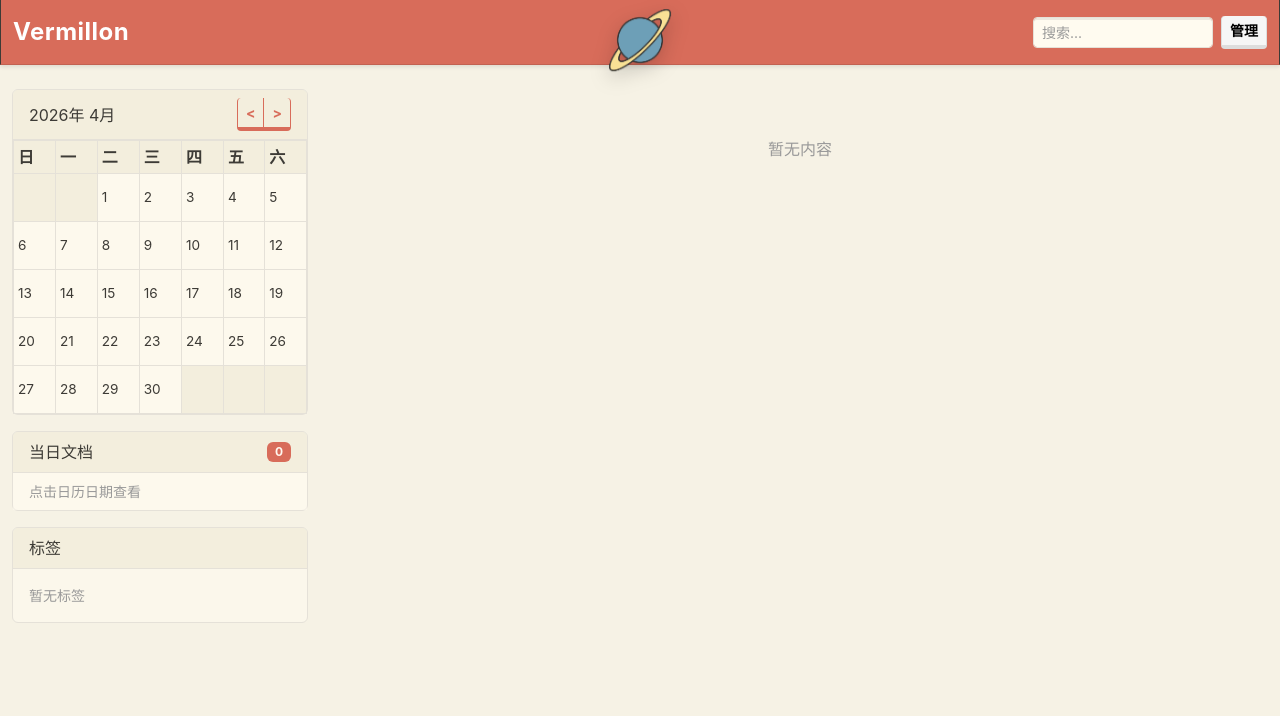
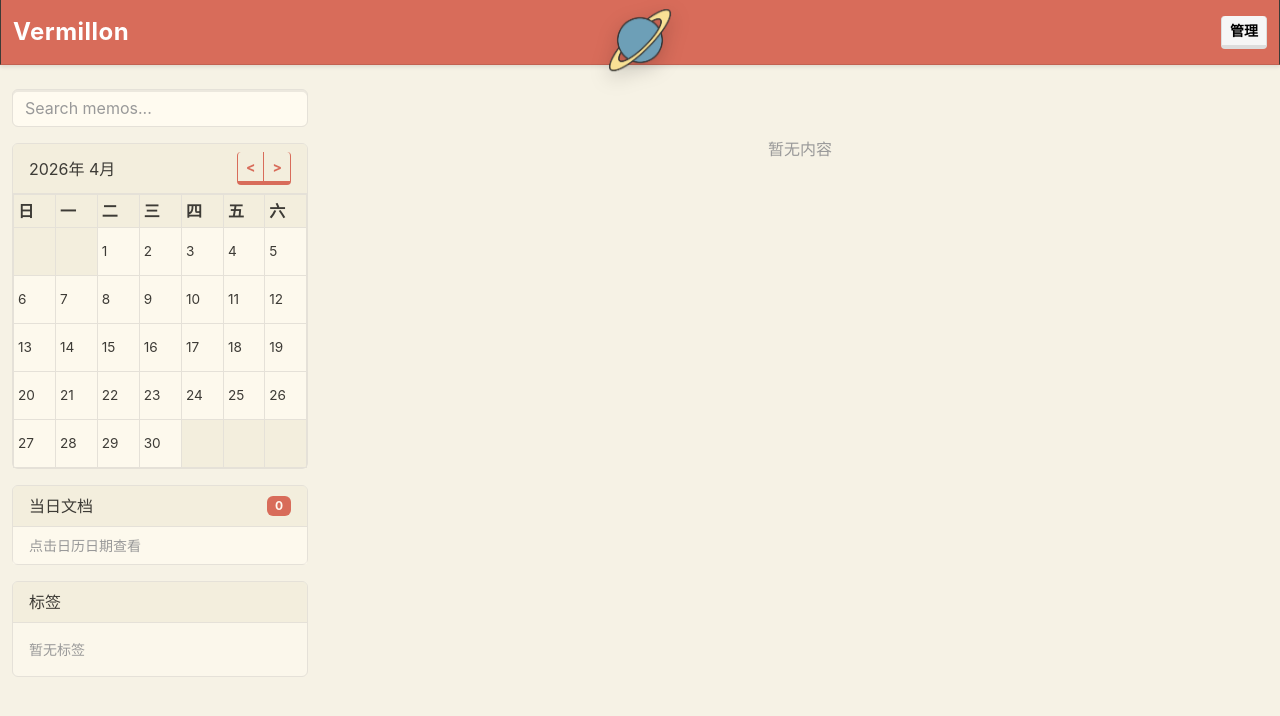
Before and after one commit to ifdog/Vermillon, a Flask app: page / in a window 1280 px wide. Shown: the top 716 px of the page. Run offline with Flask 3, Linux system fonts and the light colour scheme; data comes from the database, SQL or seed files in the repository; data that the repository does not hold is empty; some libraries are stand-ins or nearby versions.

Commit message:
feat(index): social-style memo cards with avatar and move search to sidebar

```diff
--- a/static/index.html
+++ b/static/index.html
@@ -21,7 +21,6 @@
                 <img src="/static/saturn.png" class="saturn-float" alt="saturn">
             </div>
             <div class="d-flex align-items-center gap-2">
-                <input type="text" id="searchInput" placeholder="搜索..." class="form-control form-control-sm paper-input" style="width:180px">
                 <a href="/admin" class="btn btn-light btn-sm">管理</a>
             </div>
         </div>
@@ -30,6 +29,9 @@
     <div class="container-fluid mt-4">
         <div class="row g-4">
             <aside class="col-lg-3 col-md-4">
+                <div class="mb-3">
+                    <input type="text" id="searchInput" placeholder="Search memos..." class="form-control paper-input">
+                </div>
                 <div class="card paper-card mb-3">
                     <div class="card-header paper-card-header d-flex justify-content-between align-items-center">
                         <span id="calendarTitle"></span>
--- a/static/js/app.js
+++ b/static/js/app.js
@@ -133,7 +133,7 @@ function renderMemos(memos) {
     }
 
     memos.forEach(m => {
-        const tagsHtml = m.tags.map(t => `<span class="badge bg-light text-dark me-1 memo-tag" data-tag="${t}" style="cursor:pointer">#${t}</span>`).join('');
+        const tagsHtml = m.tags.map(t => `<span class="badge memo-tag me-1" data-tag="${t}" style="cursor:pointer">#${t}</span>`).join('');
 
         const attachmentsHtml = m.attachments.map(att => {
             if (att.mime_type && att.mime_type.startsWith('image/')) {
@@ -146,13 +146,21 @@ function renderMemos(memos) {
         }).join('');
 
         const card = document.createElement('div');
-        card.className = 'card';
+        card.className = 'card paper-card memo-card';
         card.innerHTML = `
             <div class="card-body">
-                <div class="d-flex justify-content-between align-items-start mb-2">
-                    <small class="text-muted" title="${formatDate(m.created_at)}">${timeAgo(m.created_at)}</small>
+                <div class="d-flex justify-content-between align-items-start mb-2 memo-header">
+                    <div class="d-flex align-items-center gap-2">
+                        <img src="/static/user.png" class="memo-avatar" alt="avatar">
+                        <div class="memo-meta">
+                            <div class="memo-username">admin</div>
+                            <div class="memo-time text-muted" title="${formatDate(m.created_at)}">${timeAgo(m.created_at)}</div>
+                        </div>
+                    </div>
                     <div class="dropdown">
-                        <button class="btn btn-link btn-sm text-muted p-0" type="button" data-bs-toggle="dropdown" aria-expanded="false">⋮</button>
+                        <button class="btn btn-link btn-sm text-muted p-0 memo-menu-btn" type="button" data-bs-toggle="dropdown" aria-expanded="false">
+                            <svg width="16" height="16" viewBox="0 0 16 16" fill="currentColor"><path d="M3 9.5a1.5 1.5 0 1 1 0-3 1.5 1.5 0 0 1 0 3zm5 0a1.5 1.5 0 1 1 0-3 1.5 1.5 0 0 1 0 3zm5 0a1.5 1.5 0 1 1 0-3 1.5 1.5 0 0 1 0 3z"/></svg>
+                        </button>
                         <ul class="dropdown-menu dropdown-menu-end">
                             <li><a class="dropdown-item" href="/edit/${m.id}">编辑</a></li>
                             <li><button class="dropdown-item text-danger delete-memo-btn" data-id="${m.id}">删除</button></li>
@@ -160,7 +168,7 @@ function renderMemos(memos) {
                     </div>
                 </div>
                 <div class="markdown-body">${marked.parse(m.content || '')}</div>
-                ${tagsHtml ? `<div class="mt-2">${tagsHtml}</div>` : ''}
+                ${tagsHtml ? `<div class="mt-2 memo-tags">${tagsHtml}</div>` : ''}
                 ${attachmentsHtml ? `<div class="memo-attachments mt-2">${attachmentsHtml}</div>` : ''}
             </div>
         `;
```
Also changed, not shown: static/css/style.css (+56 -0 lines).
